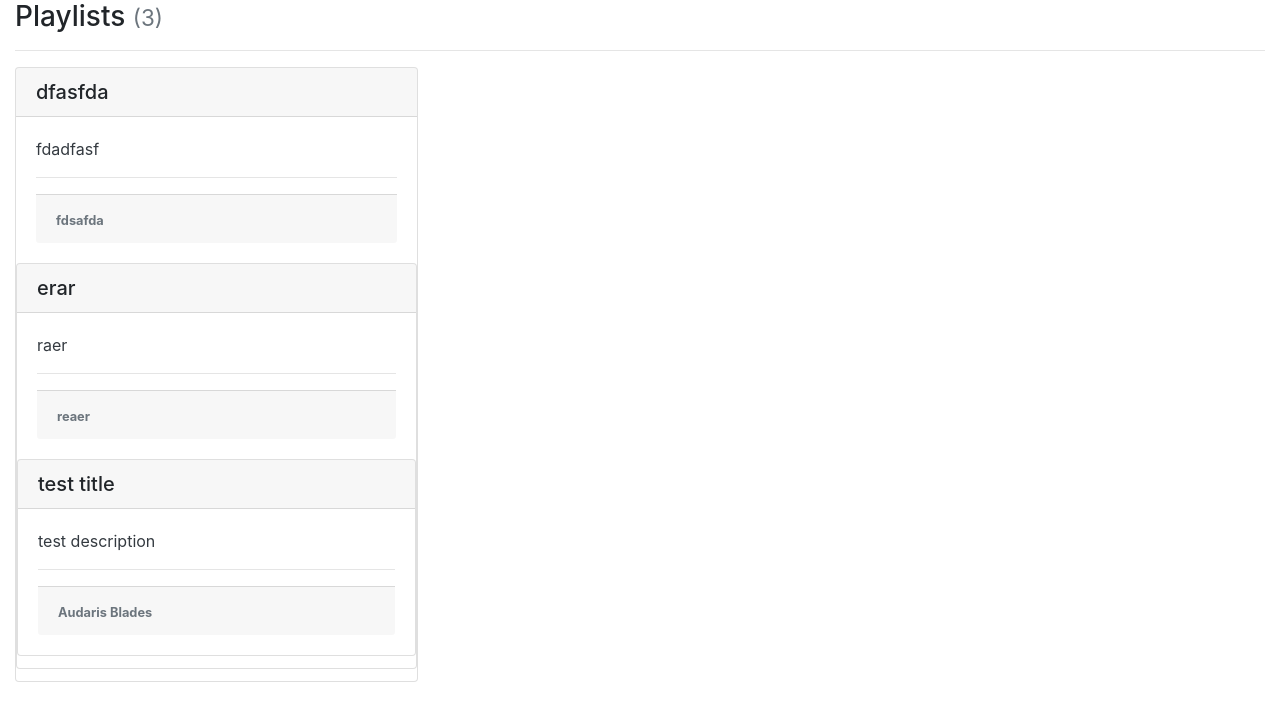
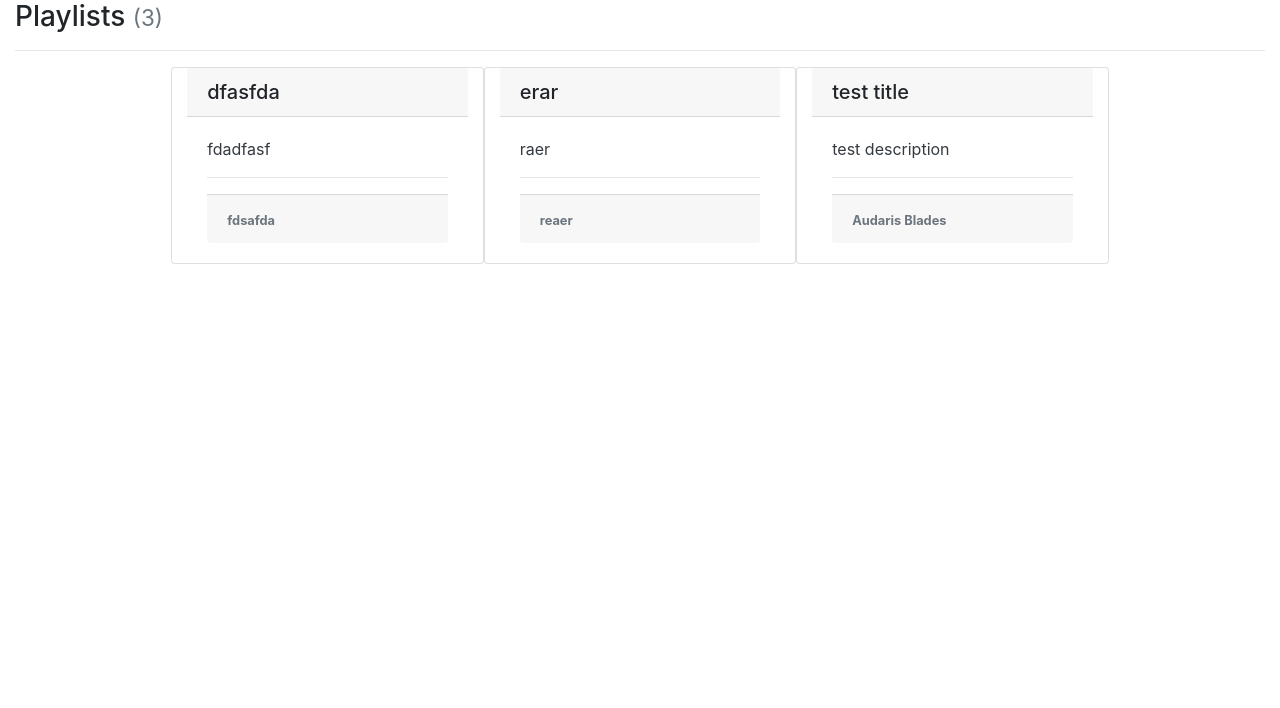
Before and after one commit to avalenz95/SpotFi, a Django app: page /playlists/ in a window 1280 px wide. Shown: the part 92-800 px from the top of the page. Run offline with Django 3.2, Linux system fonts and the light colour scheme; data comes from the database, SQL or seed files in the repository; both versions use the stored data as it was after the commit; some libraries are stand-ins or nearby versions.

Commit message:
create grid

```diff
--- a/SpotFi/playlists/templates/partials/card.html
+++ b/SpotFi/playlists/templates/partials/card.html
@@ -1,4 +1,5 @@
-<div class="card mb-10 pd-10">
+
+<div class="card col-md-3">
     <h5 class="card-header ">{{ playlist.title }}</h5>
     <div class="card-body border-dark">
       <p class="card-text text-dark">
@@ -8,3 +9,4 @@
       <small class="text-muted"><b>{{ playlist.author }}</b></small>
     </div>
   </div>
+</div>
--- a/SpotFi/playlists/templates/playlists/plist.html
+++ b/SpotFi/playlists/templates/playlists/plist.html
@@ -10,11 +10,21 @@
 </h3>
 <hr>
 {% if playlists %}
-  <div class="card-columns">
-    {% for playlist in playlists %}
-        {% include "partials/card.html" %}
-    {% endfor %}
+
+  <div class="container-fluid">
+    <div class="row justify-content-center">
+      {% for playlist in playlists %}
+
+      {% include "partials/card.html" %}
+
+          {% if forloop.counter|divisibleby:"3" %}
+            <div class="w-100"></div>
+          {% endif %}
+
+      {% endfor %}
+    </div>
   </div>
+
 {% else %}
   <div class="alert alert-primary" role="alert">No pages to display.</div>
 
```
Also changed, not shown: SpotFi/db.sqlite3.
